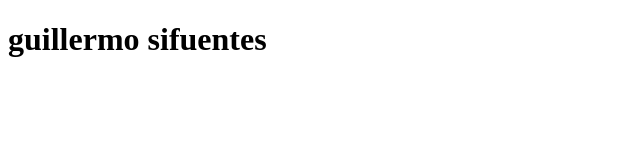
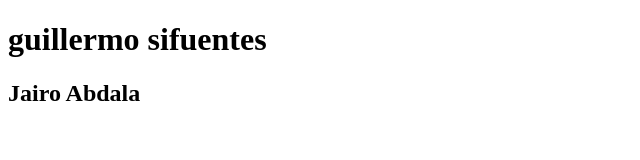
Before and after one commit to guillermosifu/colaborando, a plain HTML site: page index.html in a window 1280 px wide. Shown: the whole page, without its empty margins (0-640 px from the left). Drawn offline with Linux system fonts and the light colour scheme.

Commit message:
First colaborative commit

```diff
--- a/index.html
+++ b/index.html
@@ -8,5 +8,6 @@
 </head>
 <body>
     <h1>guillermo sifuentes</h1>
+    <h2>Jairo Abdala</h2>
 </body>
 </html>
```
